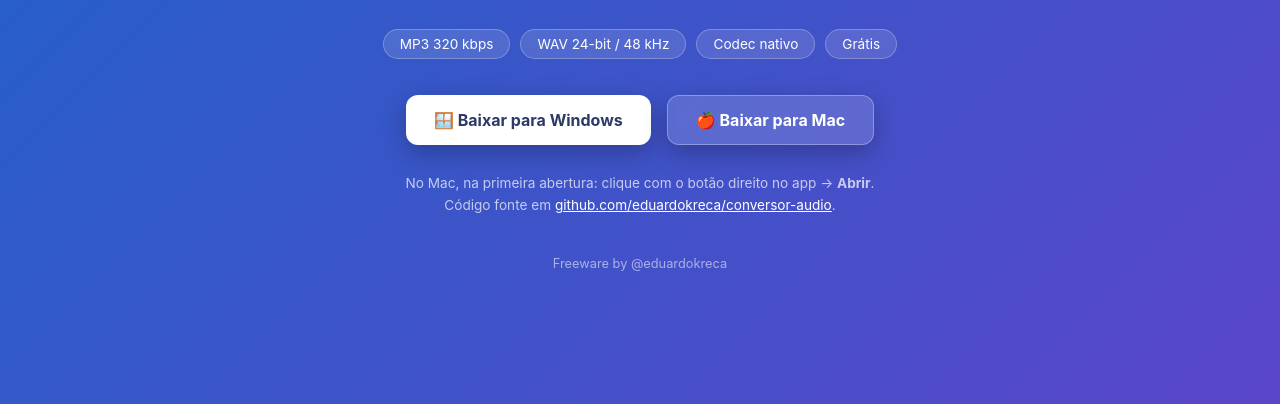
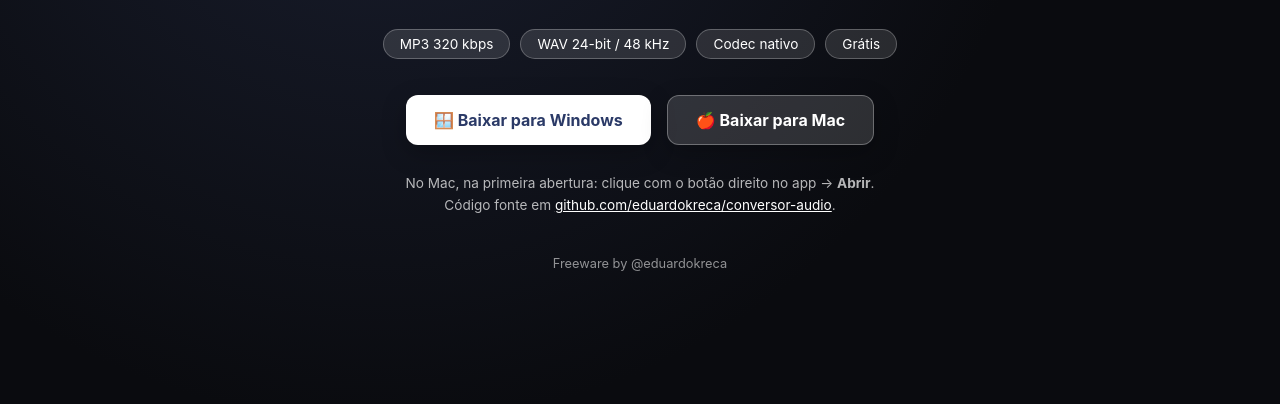
Before and after one commit to eduardokreca/conversor-audio, a plain HTML site: page index.html in a window 1280 px wide. Shown: the part 396-800 px from the top of the page. Drawn offline with Linux system fonts and the light colour scheme.

Commit message:
Switch landing page background to dark
Bright blue gradient was too harsh; use a dark radial gradient instead.

```diff
--- a/index.html
+++ b/index.html
@@ -32,7 +32,7 @@
     justify-content: center;
     padding: 24px;
     font-family: -apple-system, BlinkMacSystemFont, "Segoe UI", Roboto, Helvetica, Arial, sans-serif;
-    background: linear-gradient(135deg, #1c64c8 0%, #5a46c8 100%);
+    background: radial-gradient(circle at 30% 20%, #1a1f30 0%, #0a0b0f 60%);
     color: #fff;
   }
   .card {
```
